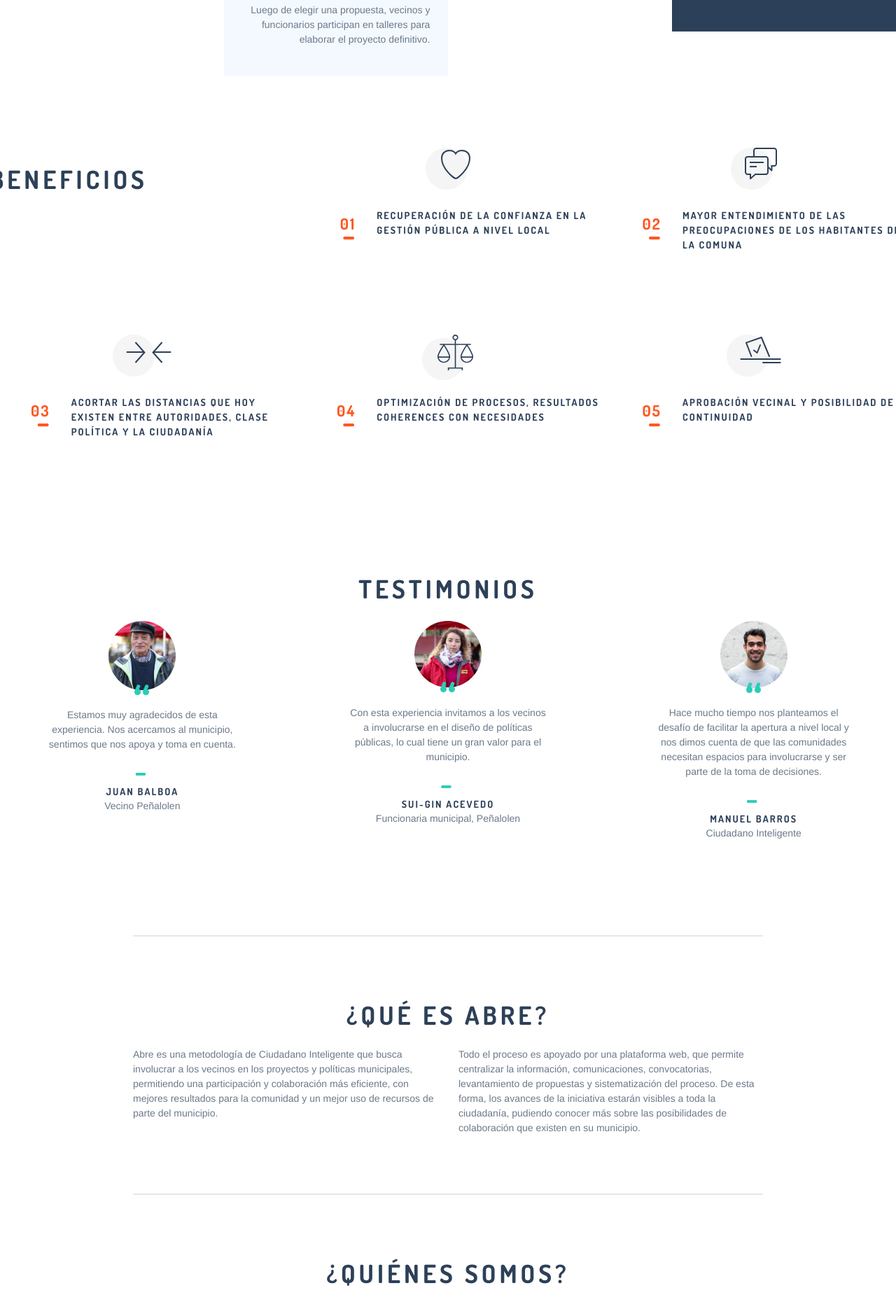
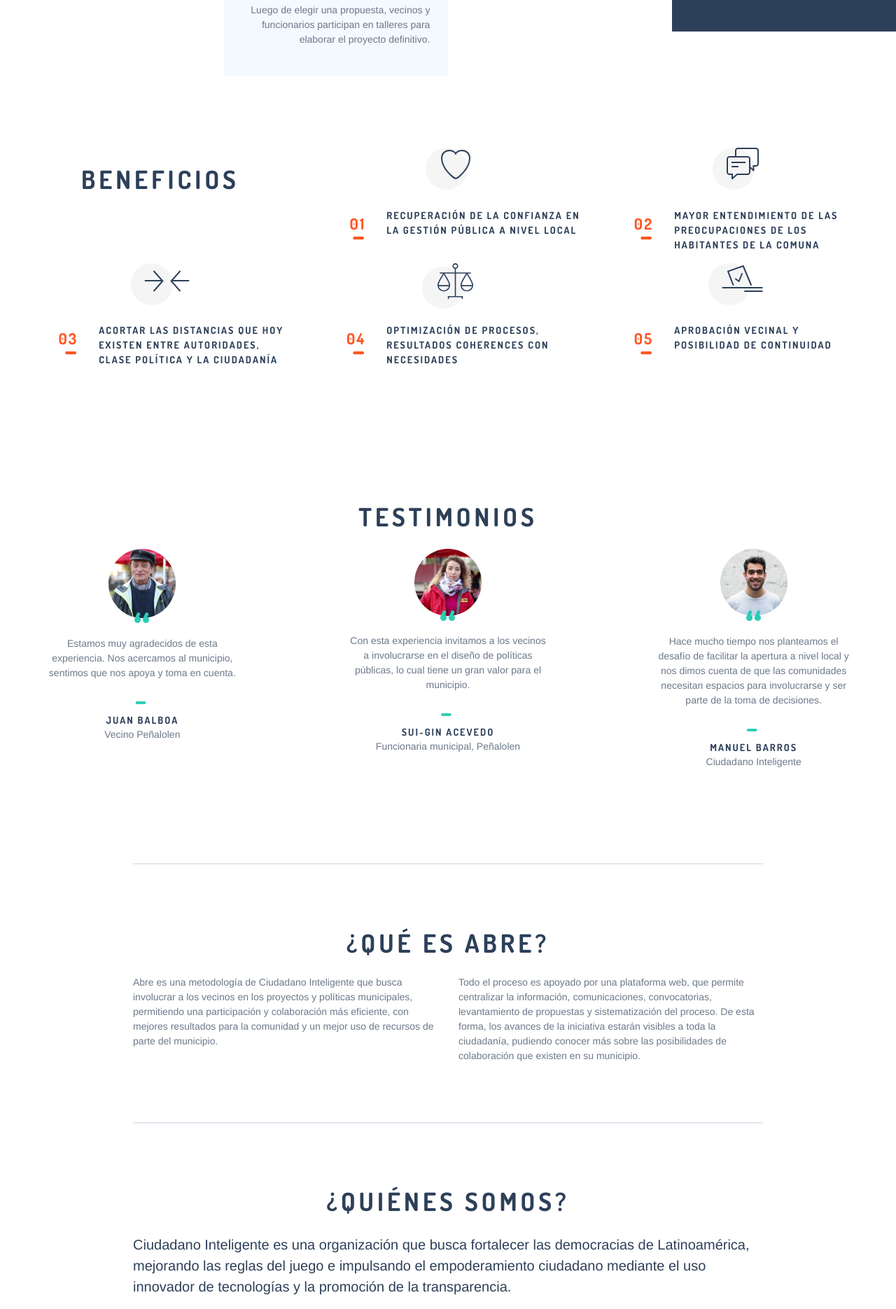
Before and after one commit to ciudadanointeligente/abre.tumunicipio, a Jekyll site: the page built from index.md, in a window 1280 px wide. Shown: the part 823-2693 px from the top of the page at 70% size. Built offline with Jekyll 4.4.1, drawn with Linux system fonts in a browser that asks for light colours; nearby versions of some CDN libraries.

Commit message:
Benefits fixes

```diff
--- a/_includes/benefits.html
+++ b/_includes/benefits.html
@@ -1,12 +1,14 @@
 <section id="beneficios">
+<div class="padding padding-sides">
+
 
 
     <div class="row">
-      <div class="col-12 col-md-4 padding">
-        <h2> Beneficios </h2>
+      <div class="col-12 col-md-4">
+        <h2 class="text-center"> Beneficios </h2>
       </div>
 
-      <div class="col-12 col-md-4 padding">
+      <div class="col-12 col-md-4">
         <div class="benefits-icon">
           {% include ben01.html %}
         </div>
@@ -20,7 +22,7 @@
         </div>
       </div>
 
-      <div class="col-12 col-md-4 padding">
+      <div class="col-12 col-md-4">
         <div class="benefits-icon">
           {% include ben02.html %}
         </div>
@@ -37,7 +39,7 @@
 
     <div class="row">
 
-      <div class="col-12 col-md-4 padding">
+      <div class="col-12 col-md-4">
         <div class="benefits-icon">
           {% include ben03.html %}
         </div>
@@ -51,7 +53,7 @@
         </div>
       </div>
 
-      <div class="col-12 col-md-4 padding">
+      <div class="col-12 col-md-4">
         <div class="benefits-icon">
           {% include ben04.html %}
         </div>
@@ -65,7 +67,7 @@
         </div>
       </div>
 
-      <div class="col-12 col-md-4 padding">
+      <div class="col-12 col-md-4">
         <div class="benefits-icon">
           {% include ben05.html %}
         </div>
@@ -81,5 +83,5 @@
 
     </div>
 
-
+</div>
 </section>
```
